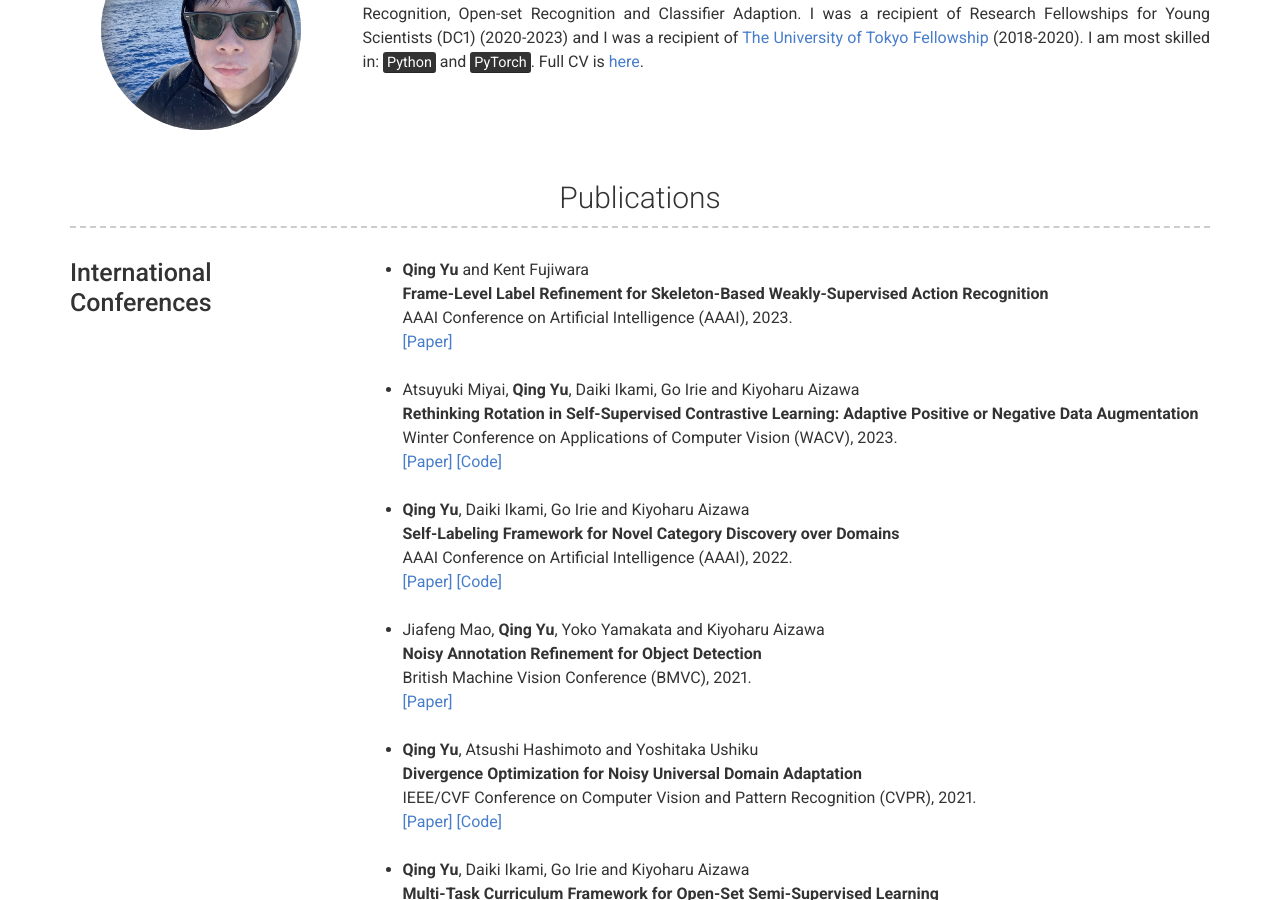
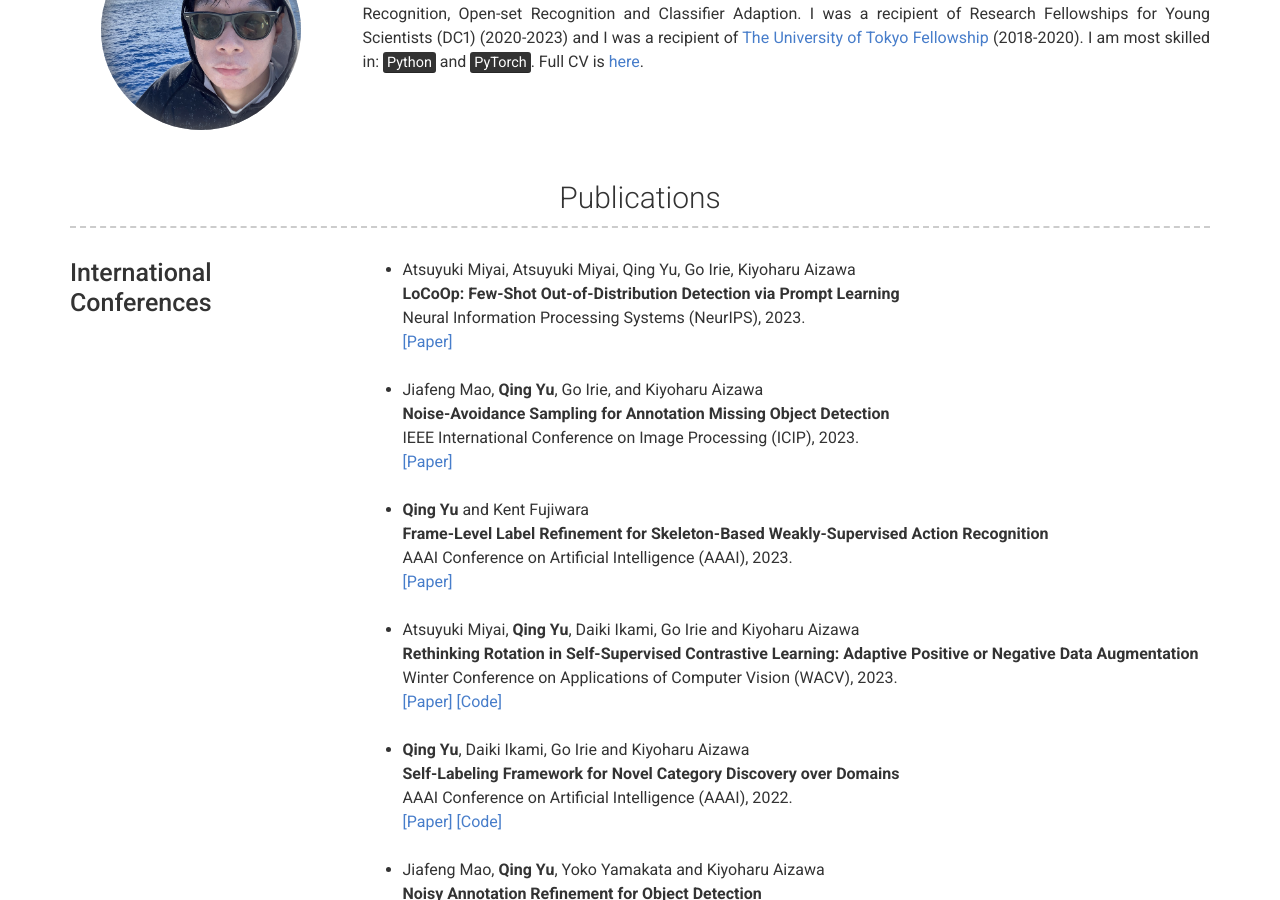
Before and after one commit to YU1ut/YU1ut.github.io, a Jekyll site: the page built from index.md, in a window 1280 px wide and 900 px high, scrolled down 372 px. Built offline with Jekyll 4.4.1, drawn with Linux system fonts in a browser that asks for light colours; nearby versions of some CDN libraries.

Commit message:
update papers

```diff
--- a/_data/projects.yml
+++ b/_data/projects.yml
@@ -1,5 +1,15 @@
 - name: International Conferences
   description: | # this will include new lines to allow paragraphs
+    - Atsuyuki Miyai, Atsuyuki Miyai, Qing Yu, Go Irie, Kiyoharu Aizawa
+      <strong>LoCoOp: Few-Shot Out-of-Distribution Detection via Prompt Learning</strong>
+      Neural Information Processing Systems (NeurIPS), 2023.
+      [[Paper]](https://arxiv.org/abs/2306.01293)
+      <br>
+    - Jiafeng Mao, <strong>Qing Yu</strong>, Go Irie, and Kiyoharu Aizawa
+      <strong>Noise-Avoidance Sampling for Annotation Missing Object Detection</strong>
+      IEEE International Conference on Image Processing (ICIP), 2023.
+      [[Paper]](https://ieeexplore.ieee.org/abstract/document/10222557)
+      <br>
     - <strong>Qing Yu</strong> and Kent Fujiwara
       <strong>Frame-Level Label Refinement for Skeleton-Based Weakly-Supervised Action Recognition</strong>
       AAAI Conference on Artificial Intelligence (AAAI), 2023.
```
